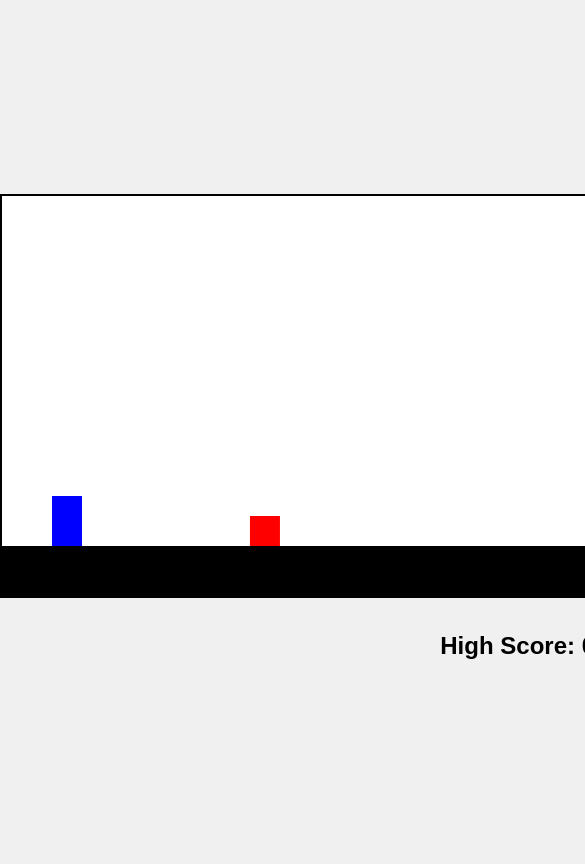
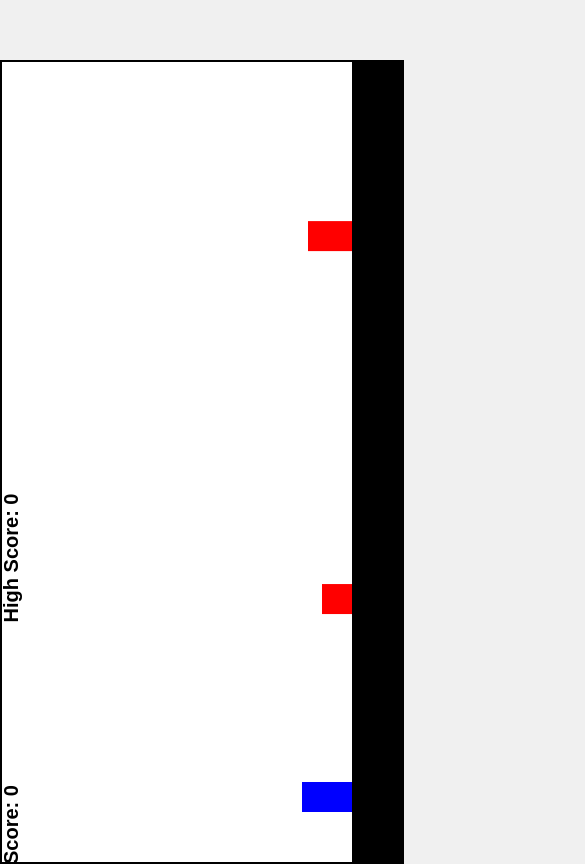
Before and after one commit to yyyhhh0317/game, a plain HTML site: page jump.html in a window 390 px wide. Shown: the top 864 px of the page, 585 px wide, since content can reach past the window. Drawn offline with Linux system fonts and the light colour scheme.

Commit message:
Update jump.css
适应手机端横屏

```diff
--- a/jump.css
+++ b/jump.css
@@ -8,6 +8,7 @@ body {
     min-height: 100vh;
     background-color: #f0f0f0;
     font-family: Arial, sans-serif;
+    touch-action: none;
 }
 
 #gameContainer {
@@ -18,6 +19,7 @@ body {
 #gameCanvas {
     border: 2px solid #000;
     background-color: white;
+    touch-action: manipulation;
 }
 
 #gameOver {
@@ -63,3 +65,40 @@ body {
     font-size: 24px;
     font-weight: bold;
 }
+
+/* 横屏支持 */
+@media screen and (max-width: 900px) and (orientation: portrait) {
+    #gameContainer {
+        transform: rotate(-90deg);
+        transform-origin: left top;
+        width: 100vh;
+        height: 100vw;
+        position: absolute;
+        top: 100%;
+        left: 0;
+    }
+
+    #scorePanel {
+        transform: rotate(-90deg);
+        transform-origin: left top;
+        position: absolute;
+        top: 100%;
+        left: 0;
+        width: 400px;
+        margin-top: 20px;
+    }
+}
+
+@media screen and (orientation: landscape) {
+    body {
+        height: 100vh;
+        width: 100vw;
+    }
+}
+
+@media screen and (max-width: 850px) {
+    #scorePanel {
+        width: 95%;
+        font-size: 20px;
+    }
+}
```
